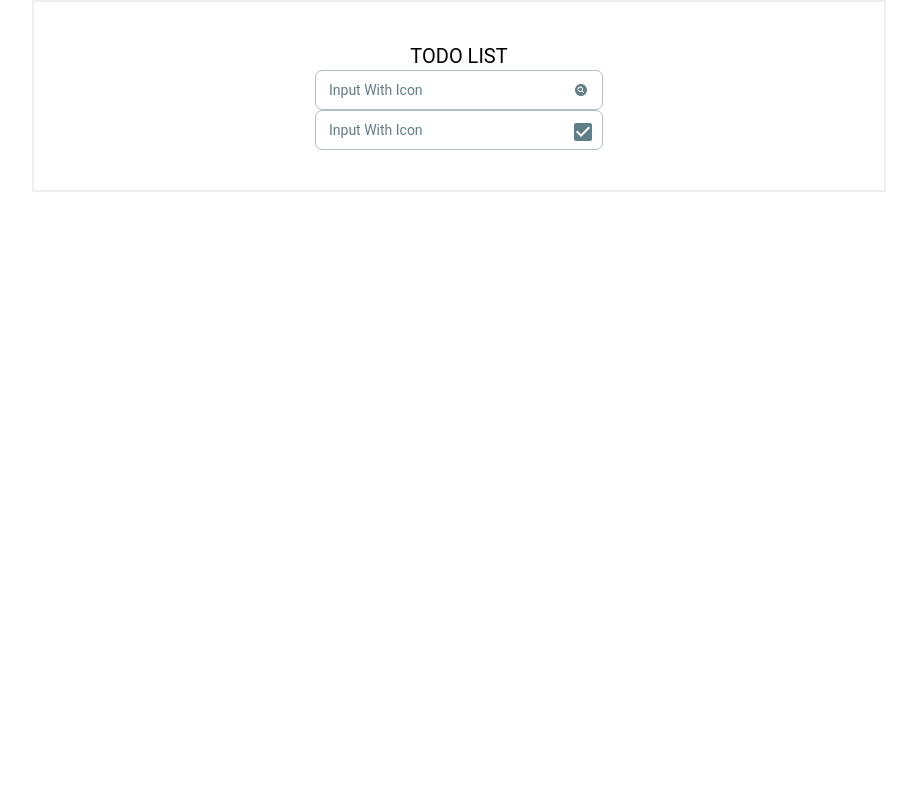
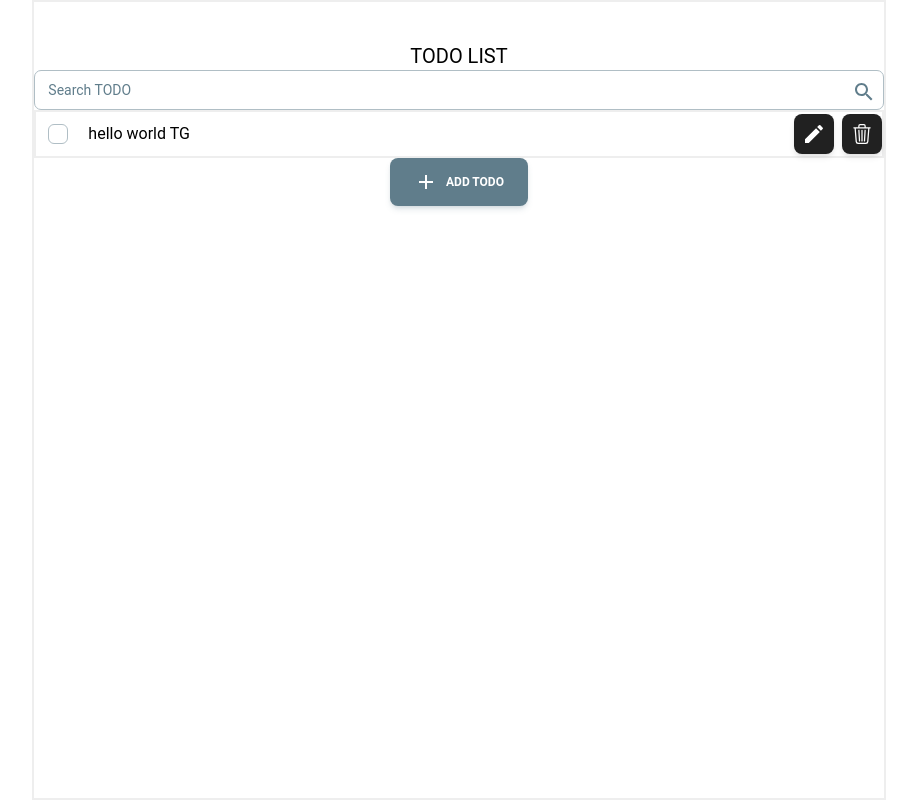
Before and after one commit to 82orez/inflearn-supabase-todo-list, a Next.js app: page / in a window 1280 px wide. Shown: the whole page, without its empty margins (181-1098 px from the left). Built offline with nearby package versions, Linux system fonts and the light colour scheme.

Commit message:
ui completed

```diff
--- a/src/app/ui.tsx
+++ b/src/app/ui.tsx
@@ -1,33 +1,26 @@
 "use client";
 
-import { Input } from "@material-tailwind/react";
-import { IoSearchCircle } from "react-icons/io5";
-import CheckBoxIcon from "@mui/icons-material/CheckBox";
+import { Button, Input } from "@material-tailwind/react";
+import SearchIcon from "@mui/icons-material/Search";
+import Todo from "@/components/todo";
+import { useState } from "react";
+import AddIcon from "@mui/icons-material/Add";
 
 export default function Ui() {
   return (
-    <div className={"border-2 w-2/3 mx-auto flex flex-col items-center py-10"}>
+    <div className={"border-2 w-2/3 mx-auto flex flex-col items-center py-10 h-screen"}>
       <h1 className={"text-xl"}>TODO LIST</h1>
 
-      <div className="w-72">
-        <Input
-          label="Input With Icon"
-          icon={<IoSearchCircle />}
-          onPointerEnterCapture={undefined}
-          onPointerLeaveCapture={undefined}
-          crossOrigin={undefined}
-        />
-      </div>
+      {/*@ts-ignore*/}
+      <Input label="Search TODO" icon={<SearchIcon />} placeholder={"Search TODO"} />
 
-      <div className="w-72">
-        <Input
-          label="Input With Icon"
-          icon={<CheckBoxIcon />}
-          onPointerEnterCapture={undefined}
-          onPointerLeaveCapture={undefined}
-          crossOrigin={undefined}
-        />
-      </div>
+      <Todo id={1} />
+
+      {/*@ts-ignore*/}
+      <Button color={"blue-gray"} className={"flex items-center"}>
+        <AddIcon className={"mr-2"} />
+        <div className={"text-md"}>Add Todo</div>
+      </Button>
     </div>
   );
 }
--- /dev/null
+++ b/src/components/todo.tsx
@@ -0,0 +1,65 @@
+"use client";
+
+import { Checkbox, IconButton } from "@material-tailwind/react";
+import CreateIcon from "@mui/icons-material/Create";
+import { BsTrash3 } from "react-icons/bs";
+import { useState } from "react";
+import { LuSave } from "react-icons/lu";
+
+interface Props {
+  id: number;
+}
+
+export default function Todo({ id }: Props) {
+  const [isEditing, setIsEditing] = useState(false);
+  const [completed, setCompleted] = useState(false);
+  const [value, setValue] = useState("hello world TG");
+
+  return (
+    <div className={"border-2 w-full flex justify-center items-center gap-2"}>
+      {/* @ts-ignore*/}
+      <Checkbox checked={completed} onClick={() => setCompleted(!completed)} />
+
+      <div className={"grow"}>
+        {isEditing ? (
+          <input
+            type="text"
+            className={"w-full border-b border-black"}
+            value={value}
+            onChange={(e) => setValue(e.target.value)}
+            placeholder={"할 일을 입력해 주세요."}
+          />
+        ) : (
+          <div className={`${completed && "line-through"}`}>{value}</div>
+        )}
+      </div>
+
+      {isEditing ? (
+        <>
+          {/*@ts-ignore*/}
+          <IconButton
+            onClick={() => {
+              setIsEditing(false);
+            }}>
+            <LuSave className={"text-xl"} />
+          </IconButton>
+        </>
+      ) : (
+        <>
+          {/*@ts-ignore*/}
+          <IconButton
+            onClick={() => {
+              setIsEditing(true);
+            }}>
+            <CreateIcon />
+          </IconButton>
+        </>
+      )}
+
+      {/* @ts-ignore*/}
+      <IconButton>
+        <BsTrash3 className={"text-xl"} />
+      </IconButton>
+    </div>
+  );
+}
```
